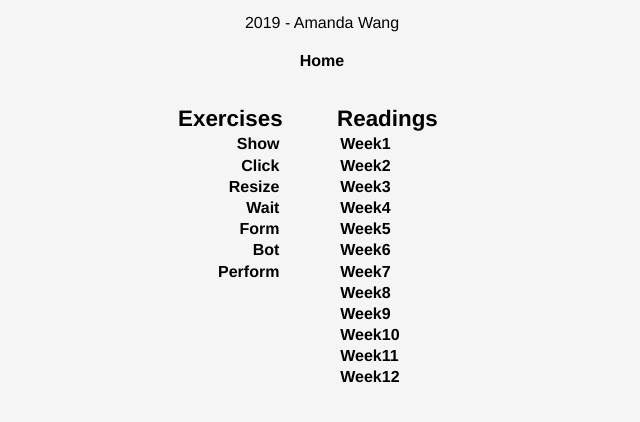
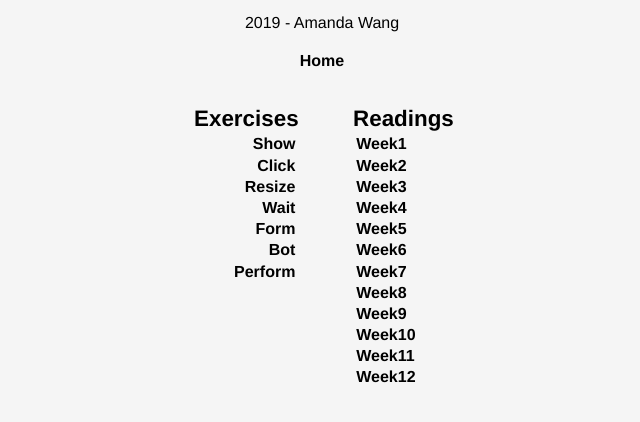
Before and after one commit to aamandawang/web_interaction, a plain HTML site: page index.html in a window 1280 px wide. Shown: the part 68-490 px from the top of the page, without its empty margins (318-958 px from the left). Drawn offline with Linux system fonts and the light colour scheme; a web font is replaced by a local one.

Commit message:
Add files via upload

```diff
--- a/styles/global.css
+++ b/styles/global.css
@@ -22,7 +22,7 @@ body {
     font-weight: bold;
     display: inline-flex;
     flex-direction: row;
-    margin-left: 32%;
+    margin-left: 34%;
 }
 
 .nav ul {
```
